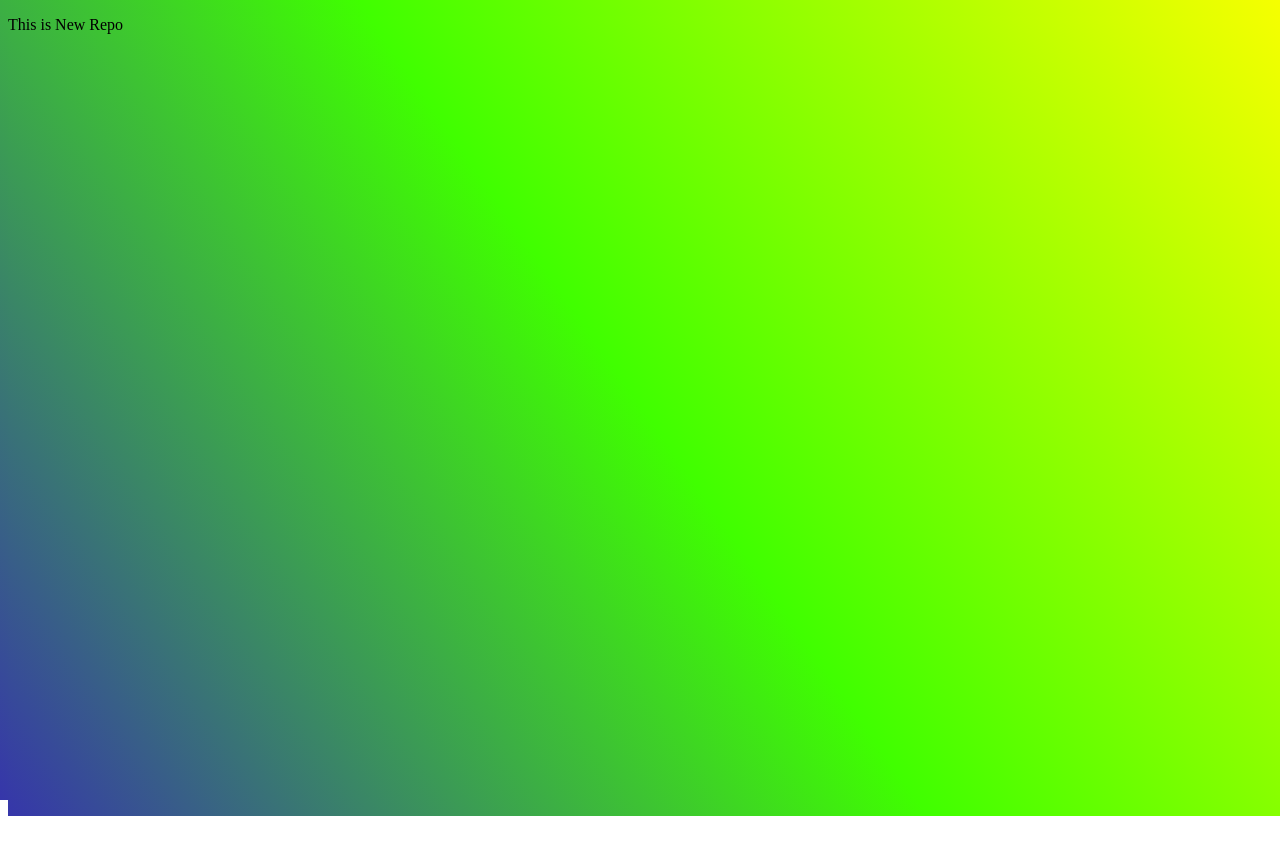
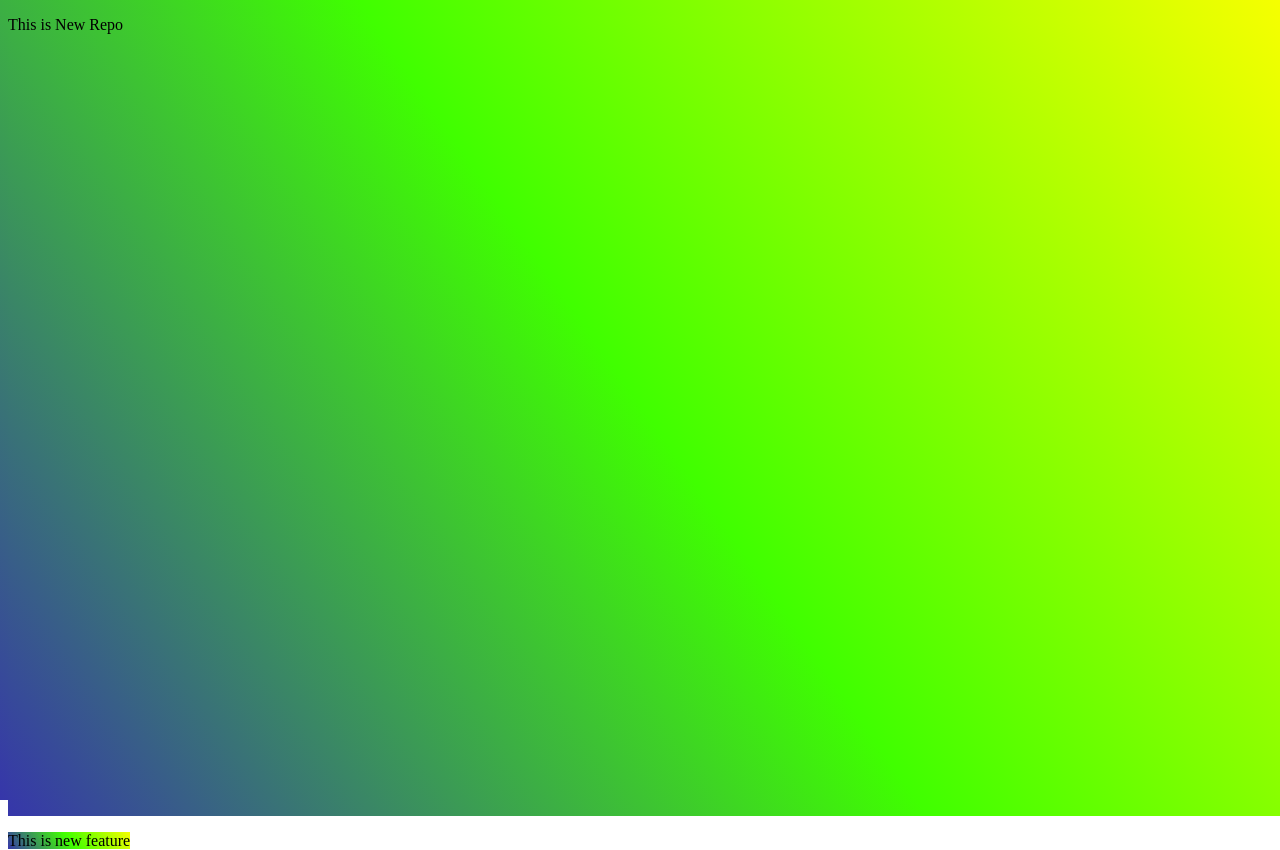
Before and after one commit to gaurav-pokale/LocalRepo3, a plain HTML site: page index.html in a window 1280 px wide. Before the commit the page ends 816 px from the top, so only its background shows below. Drawn offline with Linux system fonts and the light colour scheme.

Commit message:
added new feature

```diff
--- a/index.html
+++ b/index.html
@@ -8,5 +8,6 @@
 </head>
 <body>
     <p>This is New Repo</p>
+    <span>This is new feature</span>
 </body>
 </html>
```
